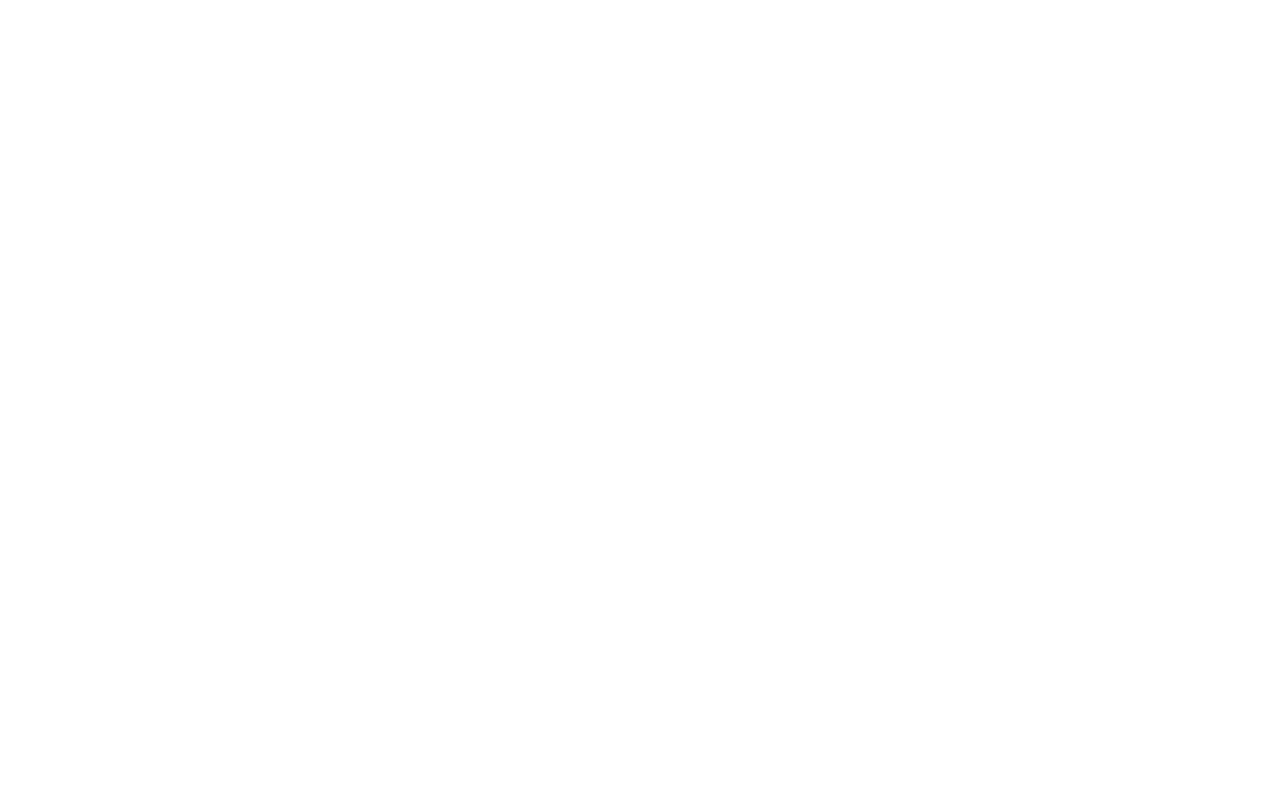
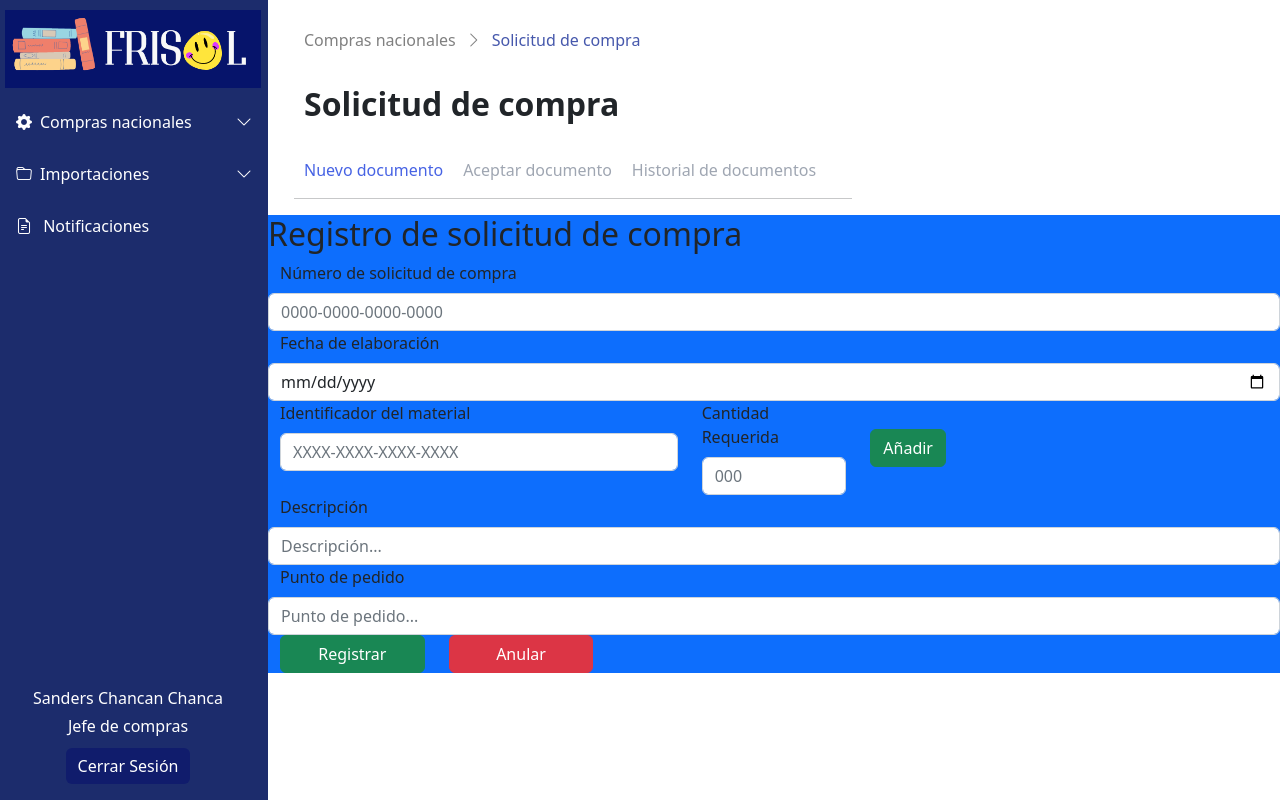
Before and after one commit to Zanderz17/login-proyect, a React (Create React App) app: page /solCompraNewDoc in a window 1280 px wide. Before the commit this address had no page. Built offline with nearby package versions, Linux system fonts and the light colour scheme.

Commit message:
SolCompraNewDoc

```diff
--- a/src/App.js
+++ b/src/App.js
@@ -10,6 +10,7 @@ import LoginForm from './pages/LoginForm.jsx';
 import CodeVerification from './pages/CodeVerification.jsx';
 import RegisterForm from './pages/RegisterForm';
 import TestSidebar from './components/test-components/TestSidebar';
+import SolCompraNewDoc from './pages/SolicitudDeCompra/SolCompraNewDoc';
 
 
 function App() {
@@ -17,10 +18,11 @@ function App() {
     <div className="App">
       <BrowserRouter>
         <Routes>
-            <Route exact path="/RegisterForm" element={<RegisterForm />} />
-            <Route exact path="/CodeVerification" element={<CodeVerification />} />
-            <Route exact path="/Sidebar" element={<TestSidebar />} />
-            <Route exact path="/User/Signin" element={<LoginForm />} />
+            <Route exact path="/registerForm" element={<RegisterForm />} />
+            <Route exact path="/codeVerification" element={<CodeVerification />} />
+            <Route exact path="/sidebar" element={<TestSidebar />} />
+            <Route exact path="/user/signin" element={<LoginForm />} />
+            <Route exact path="/solCompraNewDoc" element={<SolCompraNewDoc />} />
             <Route exact path="/" element={<LoginForm />} />
         </Routes>
       </BrowserRouter>
--- a/src/components/test-components/TestSidebar.js
+++ b/src/components/test-components/TestSidebar.js
@@ -5,7 +5,15 @@ function TestSidebar() {
   return (
     <div className='d-flex'>
       <Sidebar />
-      <Title></Title>
+      <Title
+        document="Solicitud de compra"
+        type="Compras nacionales"
+        subType="Nuevo documento"
+        active1={true}
+        active2={false}
+        active3={false}
+      >
+      </Title>
     </div>
   );
 }
--- a/src/components/title/Title.jsx
+++ b/src/components/title/Title.jsx
@@ -1,42 +1,41 @@
 import React from 'react'
 import '../../css/title-styles/Title.css'
 
-function Title() {
+function Title(props) {
     return (
         <div className='container'>
             <div className='row navigation-bar'>
                 <div className='col-7 my-auto'>
                     <a href='/' className='link-1'>
-                        Compras nacionales
+                        {props.type}
                     </a>
                     <i class="bi bi-chevron-right"></i>
                     <a href='/' className='link-2'>
-                        Solicitud de compra
+                        {props.document}
                     </a>
                 </div>
             </div>
 
             <div className='row principal-title'>
                 <div className='col-5'>
-                    Solicitud de compra
+                    {props.document}
                 </div>
             </div>
 
             <div className='row bottom-navbar'>
                 <div className='col-7'>
-                    <a>
+                    <a className= {props.active1 ? 'active' : "no-active"}>
                         Nuevo documento
                     </a>
-                    <a>
+                    <a className= { props.active2 ? 'active' : "no-active"}>
                         Aceptar documento
                     </a>
-                    <a>
+                    <a className= {props.active3 ? 'active' : "no-active"}>
                         Historial de documentos
                     </a>
                     <hr></hr>
                 </div>
             </div>
-
         </div>
     )
 }
--- a/src/css/title-styles/Title.css
+++ b/src/css/title-styles/Title.css
@@ -33,3 +33,13 @@
 .bottom-navbar a{
     margin: 10px;
 }
+
+.active{
+    color: #4763E4;
+    text-decoration: none;
+}
+
+.no-active{
+    color: #9FA6B2;
+    text-decoration: none;
+}
--- /dev/null
+++ b/src/pages/SolicitudDeCompra/SolCompraNewDoc.jsx
@@ -0,0 +1,109 @@
+import React from 'react';
+import Sidebar from '../../components/sidebar/Sidebar'
+import Title from '../../components/title/Title'
+import { useState } from 'react'
+
+function SolCompraNewDoc() {
+const [inputList, setinputList]= useState([{IDMaterial:'', stockMaterial:''}]);
+
+const handleinputchange=(e, i)=>{
+    const {IDMaterial, stockMaterial}= e.target;
+    const list= [...inputList];
+    list[i][IDMaterial]= stockMaterial;
+    setinputList(list);
+}
+
+const handleremove= index=>{
+    const list=[...inputList];
+    list.splice(index,1);
+    setinputList(list);
+}
+
+const handleaddclick=()=>{
+    setinputList([...inputList, { IDMaterial:'', stockMaterial:''}]);
+}
+
+return (
+    <div className='d-flex'>
+        <Sidebar />
+        <div className='w-100'>
+            <Title
+                document="Solicitud de compra"
+                type="Compras nacionales"
+                subType="Nuevo documento"
+                active1={true}
+                active2={false}
+                active3={false}
+            >
+            </Title>
+
+            <div className='new-doc-form bg-primary ml-2'>
+                <h2>Registro de solicitud de compra</h2>
+                <form>
+                    <div className='container'>
+                        <div className="row form-group">
+                            <label className="form-label" htmlFor="IDSolCompra">Número de solicitud de compra</label>
+                            <input className="form-control" type="number" id="IDSolCompra" placeholder="0000-0000-0000-0000" required/>
+                        </div>
+
+                        <div className="row form-group">
+                            <label className="form-label" htmlFor="fechaSolCompra">Fecha de elaboración</label>
+                            <input className="form-control" type="date" id="fechaSolCompra" required/>
+                        </div>
+
+                        {
+                        inputList.map( (x,i)=>{
+                            return(
+                                <div className="row form-group">
+                                    <div className='col-5'>
+                                        <label className="form-label" htmlFor="IDMaterial" onChange={e=>handleinputchange(e,i)} >Identificador del material</label>
+                                        <input className="form-control" type="number" id="IDMaterial" placeholder="XXXX-XXXX-XXXX-XXXX" required />
+                                    </div>
+                                    <div className='col-2'>
+                                        <label className="form-label" htmlFor="stockMaterial" onChange={ e=>handleinputchange(e,i)} >Cantidad Requerida</label>
+                                        <input className="form-control" type="number" id="IDMaterial" placeholder="000" required />
+                                    </div>
+                                    {
+                                        inputList.length!==1 &&
+                                        <div className='col-3 my-auto'>
+                                            <button  className="btn btn-danger" onClick={()=> handleremove(i)}>Remove</button>
+                                        </div>
+                                    }
+                                    { inputList.length-1===i &&
+                                    <div className='col-2 my-auto'>
+                                        <button className="btn btn-success" onClick={handleaddclick}>Añadir</button>
+                                    </div>
+                                    }
+
+                                </div>
+                            );
+                            })
+                        }
+
+                        <div className="row form-group">
+                            <label className="form-label" htmlFor="descripcion">Descripción</label>
+                            <input className="form-control" type="text" id="descripcion" placeholder='Descripción...' required/>
+                        </div>
+
+                        <div className="row form-group">
+                            <label className="form-label" htmlFor="puntoDePedido">Punto de pedido</label>
+                            <input className="form-control" type="text" id="puntoDePedido" placeholder='Punto de pedido...' required/>
+                        </div>
+
+                        <div className='final-submit row'>
+                            <div className='col-2'>
+                                <button className="btn btn-success register w-100">Registrar</button>
+                            </div>
+                            <div className='col-2'>
+                                <button className="btn btn-danger anular w-100">Anular</button>
+                            </div>
+                        </div>
+                    </div>
+                </form>
+            </div>
+        </div>
+    </div>
+    )
+}
+
+export default SolCompraNewDoc
```
